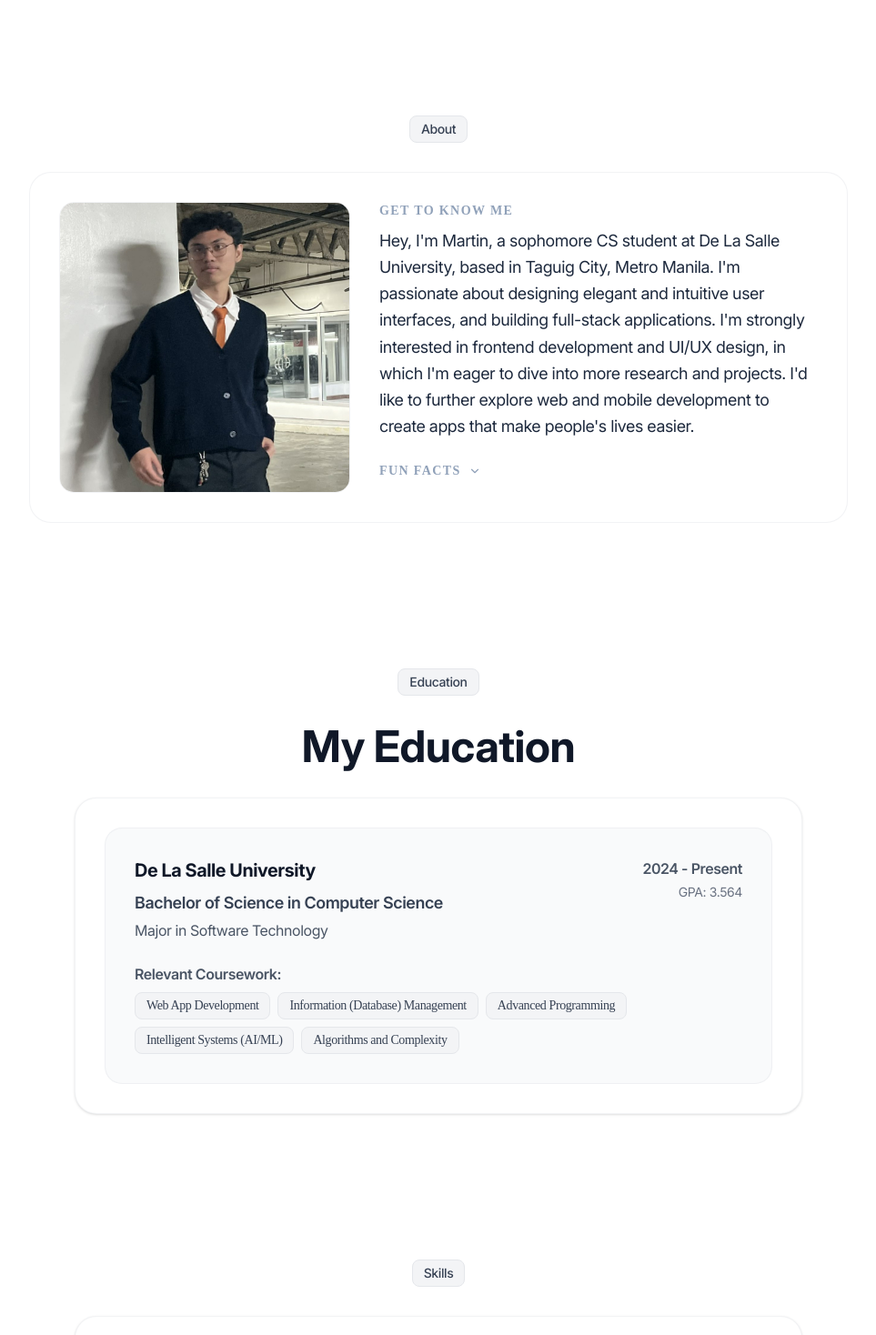
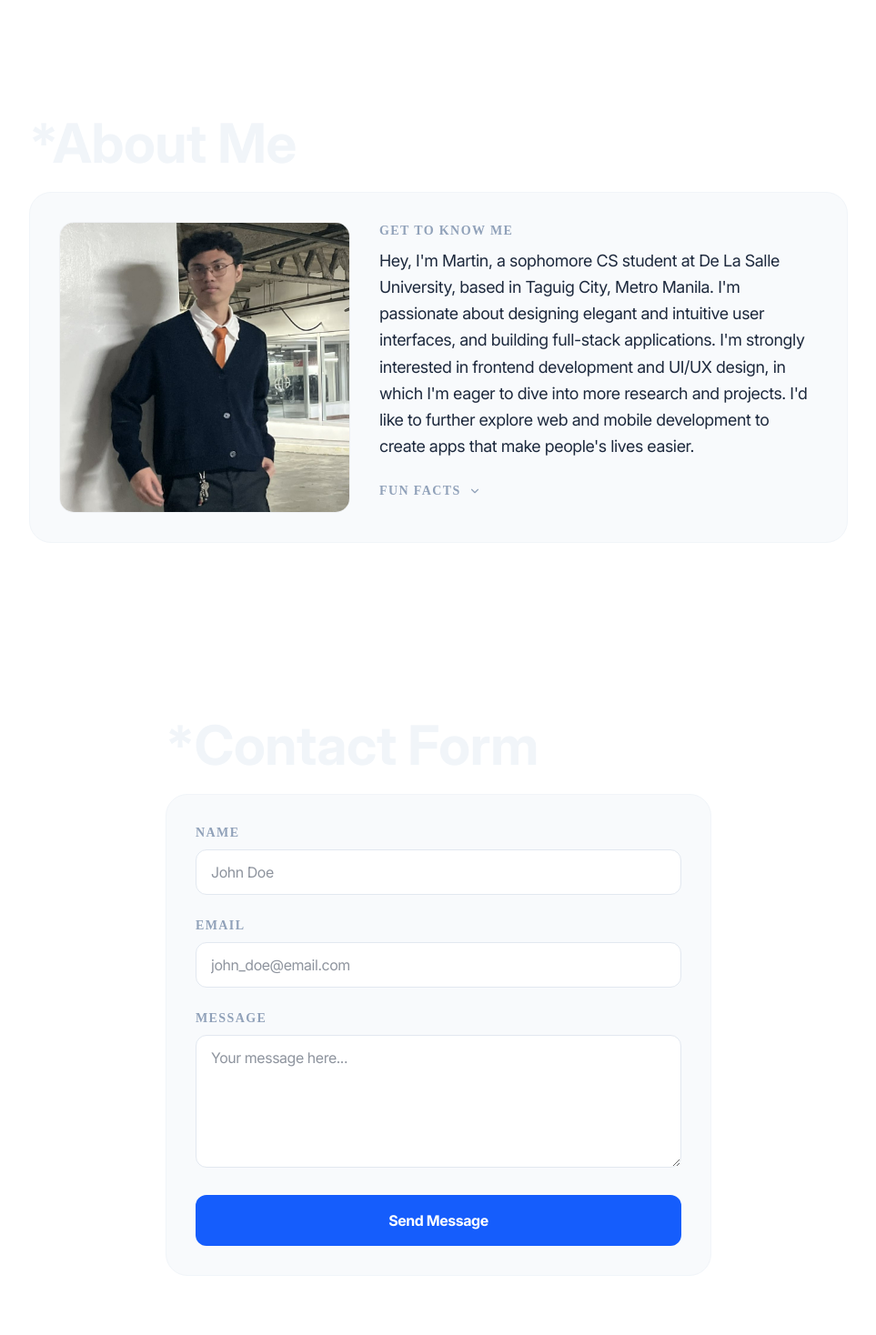
Before and after one commit to martinmnlx/portfolio, a React (Vite) app: page / in a window 1280 px wide. Shown: the part 620-2088 px from the top of the page at 91% size, without its empty margins (158-1121 px from the left). Built offline with nearby package versions, Linux system fonts and the light colour scheme; a web font is replaced by a local one.

Commit message:
improved overall colors and contact form

```diff
--- a/src/components/main/AboutSection.jsx
+++ b/src/components/main/AboutSection.jsx
@@ -16,23 +16,64 @@ function AboutSection({ id }) {
     "I like watching Valorant e-sports tournaments, and my favorite teams are Paper Rex and Sentinels."
   ];
 
+  // Animation variants for the whole section entry
+  const containerVariants = {
+    hidden: { opacity: 0, y: 30 },
+    visible: {
+      opacity: 1,
+      y: 0,
+      transition: {
+        duration: 0.8,
+        ease: "easeOut",
+        staggerChildren: 0.2
+      }
+    }
+  };
+
+  const itemVariants = {
+    hidden: { opacity: 0, y: 20 },
+    visible: { opacity: 1, y: 0, transition: { duration: 0.5 } }
+  };
+
   return (
-    <section id={id} className="w-full flex flex-col items-center pt-32 md:pt-48 px-4 md:px-8 bg-white">
-      {/* Category Badge */}
-      <div className='flex justify-center mb-8'>
+    <motion.section
+      id={id}
+      initial="hidden"
+      whileInView="visible"
+      viewport={{ once: true, amount: 0.2 }}
+      variants={containerVariants}
+      className="w-full flex flex-col items-center pt-32 md:pt-48 px-4 md:px-8 bg-white"
+    >
+      {/* Category Badge
+      <motion.div variants={itemVariants} className='flex justify-center mb-8'>
         <span className='inline-block px-3 py-1 bg-gray-100 text-gray-700 text-sm font-medium rounded-lg border border-gray-200 font-body'>
           About
         </span>
-      </div>
+      </motion.div>
+      */}
 
-      <div className="w-full max-w-225 flex flex-col md:flex-row gap-8 p-6 md:p-8 border border-gray-200/50 rounded-3xl bg-white">
-        <div className="shrink-0">
+      <motion.h1
+        variants={itemVariants}
+        className="font-body text-4xl md:text-6xl font-bold text-slate-100 mb-6 w-full max-w-225 text-center md:text-left"
+      >
+        *About Me
+      </motion.h1>
+
+      <motion.div
+        variants={itemVariants}
+        className="w-full max-w-225 flex flex-col md:flex-row gap-8 p-6 md:p-8 border border-slate-100 rounded-3xl bg-slate-50"
+      >
+        <motion.div
+          className="shrink-0"
+          whileHover={{ scale: 1.02 }}
+          transition={{ type: "spring", stiffness: 300 }}
+        >
           <img
             src={selfImage}
             alt="Martin Manalo"
-            className="w-60 h-60 md:w-80 md:h-80 rounded-2xl border border-gray-200/50 object-cover mx-auto md:mx-0"
+            className="w-full h-64 md:w-80 md:h-80 rounded-2xl border border-gray-200/50 object-cover mx-auto md:mx-0"
           />
-        </div>
+        </motion.div>
 
         <div className="flex-1">
           <h2 className="font-mono text-xs md:text-sm font-semibold text-slate-400 tracking-widest uppercase">
@@ -45,7 +86,7 @@ function AboutSection({ id }) {
             I'd like to further explore web and mobile development to create apps that make people's lives easier.
           </p>
 
-          <div className="mt pt-6">
+          <div className="mt-6">
             <button
               onClick={() => setShowFacts(!showFacts)}
               className="flex items-center gap-2 group focus:outline-none cursor-pointer"
@@ -64,25 +105,21 @@ function AboutSection({ id }) {
             <AnimatePresence>
               {showFacts && (
                 <motion.ul
-                  initial="hidden"
-                  animate="visible"
-                  exit="hidden"
-                  variants={{
-                    visible: { transition: { staggerChildren: 0.1 } },
-                    hidden: { transition: { staggerChildren: 0.05, staggerDirection: -1 } }
-                  }}
-                  className="font-body text-sm md:text-base text-slate-600 leading-relaxed mt-4 space-y-3"
+                  initial={{ height: 0, opacity: 0 }}
+                  animate={{ height: "auto", opacity: 1 }}
+                  exit={{ height: 0, opacity: 0 }}
+                  transition={{ duration: 0.4, ease: "easeInOut" }}
+                  className="font-body text-sm md:text-base text-slate-600 leading-relaxed mt-4 space-y-3 overflow-hidden"
                 >
                   {funFacts.map((fact, index) => (
                     <motion.li
                       key={index}
-                      variants={{
-                        visible: { opacity: 1, x: 0 },
-                        hidden: { opacity: 0, x: -10 }
-                      }}
-                      className="flex gap-2"
+                      initial={{ opacity: 0, x: -10 }}
+                      animate={{ opacity: 1, x: 0 }}
+                      transition={{ delay: index * 0.05 }}
+                      className="flex gap-4"
                     >
-                      <span className="text-blue-500">•</span>
+                      <span className="text-slate-400 shrink-0">•</span>
                       {fact}
                     </motion.li>
                   ))}
@@ -91,8 +128,8 @@ function AboutSection({ id }) {
             </AnimatePresence>
           </div>
         </div>
-      </div>
-    </section>
+      </motion.div>
+    </motion.section>
   );
 }
 
--- a/src/components/main/ContactSection.jsx
+++ b/src/components/main/ContactSection.jsx
@@ -1,54 +1,77 @@
 import { useState } from 'react';
+import { motion, AnimatePresence } from 'framer-motion';
 
 function ContactSection({ id }) {
-  const [formData, setFormData] = useState({
-    name: '',
-    email: '',
-    message: ''
-  });
-
+  const [formData, setFormData] = useState({ name: '', email: '', message: '' });
   const [submitted, setSubmitted] = useState(false);
 
   const handleChange = (e) => {
     const { name, value } = e.target;
-    setFormData(prev => ({
-      ...prev,
-      [name]: value
-    }));
+    setFormData(prev => ({ ...prev, [name]: value }));
   };
 
   const handleSubmit = (e) => {
     e.preventDefault();
-    // Here you would typically send the form data to a backend
     console.log('Form submitted:', formData);
     setSubmitted(true);
 
-    // Reset form after 2 seconds
     setTimeout(() => {
       setFormData({ name: '', email: '', message: '' });
       setSubmitted(false);
-    }, 2000);
+    }, 3000);
+  };
+
+  // Animation Variants
+  const containerVariants = {
+    hidden: { opacity: 0, y: 30 },
+    visible: {
+      opacity: 1,
+      y: 0,
+      transition: {
+        duration: 0.8,
+        ease: "easeOut",
+        staggerChildren: 0.15 // Stagger the form fields
+      }
+    }
+  };
+
+  const itemVariants = {
+    hidden: { opacity: 0, y: 20 },
+    visible: { opacity: 1, y: 0, transition: { duration: 0.5 } }
   };
 
   return (
-    <section id={id} className="w-full pt-32 md:pt-[10rem] flex flex-col items-center px-[1rem] md:px-[2rem]">
-      <div className='flex justify-center mb-[2rem]'>
-        <span className='inline-block px-3 py-1 bg-gray-100 text-gray-700 text-sm font-medium rounded-[0.5rem] border border-gray-200 font-body'>
+    <motion.section
+      id={id}
+      initial="hidden"
+      whileInView="visible"
+      viewport={{ once: true, amount: 0.2 }}
+      variants={containerVariants}
+      className="w-full pt-32 md:pt-48 pb-16 flex flex-col items-center px-4 md:px-8 bg-white"
+    >
+      {/* Category Badge
+      <motion.div variants={itemVariants} className='flex justify-center mb-8'>
+        <span className='inline-block px-3 py-1 bg-gray-100 text-gray-700 text-sm font-medium rounded-lg border border-gray-200 font-body'>
           Contact
         </span>
-      </div>
-      <div className="w-full max-w-[500px] p-[1.5rem] md:p-[2rem] shadow-sm border border-gray-200/50 rounded-[1.5rem] bg-white">
-        <h1 className="font-body text-3xl md:text-5xl font-bold text-gray-900 mb-[1.5rem] text-center">
-          Get In Touch
-        </h1>
-        <p className="font-body text-gray-600 mb-[2rem] text-center">
-          Have a question or want to work together?<br></br>
-          Feel free to reach out!
-        </p>
+      </motion.div>
+      */}
 
-        <form onSubmit={handleSubmit} className="flex flex-col gap-[1.5rem]">
-          <div>
-            <label htmlFor="name" className="font-body text-gray-700 font-semibold block mb-[0.5rem]">
+      <motion.h1
+        variants={itemVariants}
+        className="font-body text-4xl md:text-6xl font-bold text-slate-100 mb-6 w-full max-w-150 text-center md:text-left"
+      >
+        *Contact Form
+      </motion.h1>
+
+      <motion.div
+        variants={itemVariants}
+        className="w-full max-w-150 p-6 md:p-8 border border-slate-100 rounded-3xl bg-slate-50"
+      >
+        <form onSubmit={handleSubmit} className="flex flex-col gap-6">
+          {/* Animated Input Group: Name */}
+          <motion.div variants={itemVariants}>
+            <label htmlFor="name" className="font-mono text-xs md:text-sm font-semibold text-slate-400 tracking-widest uppercase block mb-2">
               Name
             </label>
             <input
@@ -58,13 +81,14 @@ function ContactSection({ id }) {
               value={formData.name}
               onChange={handleChange}
               required
-              className="w-full px-4 py-2 border border-gray-300 rounded-[0.8rem] font-body text-gray-900 bg-white focus:outline-none focus:ring-2 focus:ring-gray-700 focus:border-transparent transition-all duration-200"
-              placeholder="Your name"
+              className="w-full px-4 py-3 border border-slate-200 rounded-xl font-body text-slate-800 bg-white focus:outline-none focus:ring-2 focus:ring-blue-600/20 transition-all duration-200"
+              placeholder="John Doe"
             />
-          </div>
+          </motion.div>
 
-          <div>
-            <label htmlFor="email" className="font-body text-gray-700 font-semibold block mb-[0.5rem]">
+          {/* Animated Input Group: Email */}
+          <motion.div variants={itemVariants}>
+            <label htmlFor="email" className="font-mono text-xs md:text-sm font-semibold text-slate-400 tracking-widest uppercase block mb-2">
               Email
             </label>
             <input
@@ -74,13 +98,14 @@ function ContactSection({ id }) {
               value={formData.email}
               onChange={handleChange}
               required
-              className="w-full px-4 py-2 border border-gray-300 rounded-[0.8rem] font-body text-gray-900 bg-white focus:outline-none focus:ring-2 focus:ring-gray-700 focus:border-transparent transition-all duration-200"
-              placeholder="your@email.com"
+              className="w-full px-4 py-3 border border-slate-200 rounded-xl font-body text-slate-800 bg-white focus:outline-none focus:ring-2 focus:ring-blue-600/20 transition-all duration-200"
+              placeholder="john_doe@email.com"
             />
-          </div>
+          </motion.div>
 
-          <div>
-            <label htmlFor="message" className="font-body text-gray-700 font-semibold block mb-[0.5rem]">
+          {/* Animated Input Group: Message */}
+          <motion.div variants={itemVariants}>
+            <label htmlFor="message" className="font-mono text-xs md:text-sm font-semibold text-slate-400 tracking-widest uppercase block mb-2">
               Message
             </label>
             <textarea
@@ -90,20 +115,36 @@ function ContactSection({ id }) {
               onChange={handleChange}
               required
               rows="5"
-              className="w-full px-4 py-2 border border-gray-300 rounded-[0.8rem] font-body text-gray-900 bg-white focus:outline-none focus:ring-2 focus:ring-gray-700 focus:border-transparent resize-none transition-all duration-200"
+              className="w-full px-4 py-3 border border-slate-200 rounded-xl font-body text-slate-800 bg-white focus:outline-none focus:ring-2 focus:ring-blue-600/20 transition-all duration-200"
               placeholder="Your message here..."
             ></textarea>
-          </div>
+          </motion.div>
 
-          <button
+          {/* Submit Button with Hover/Tap Motion */}
+          <motion.button
+            variants={itemVariants}
+            whileHover={{ scale: 1.02 }}
+            whileTap={{ scale: 0.98 }}
+            transition={{ duration: 0.2 }}
             type="submit"
-            className="w-full px-4 py-3 bg-gray-900 text-white font-body font-semibold rounded-[0.8rem] hover:bg-gray-800 transition-colors duration-200"
+            disabled={submitted}
+            className={`w-full px-4 py-4 ${submitted ? 'bg-green-600' : 'bg-blue-600 hover:bg-blue-700'} text-white font-body font-bold rounded-xl transition-colors duration-300 cursor-pointer`}
           >
-            {submitted ? 'Message Sent! ✓' : 'Send Message'}
-          </button>
+            <AnimatePresence mode="wait">
+              <motion.span
+                key={submitted ? "sent" : "idle"}
+                initial={{ opacity: 0, y: 10 }}
+                animate={{ opacity: 1, y: 0 }}
+                exit={{ opacity: 0, y: -10 }}
+                transition={{ duration: 0.2 }}
+              >
+                {submitted ? 'Message Sent! ✓' : 'Send Message'}
+              </motion.span>
+            </AnimatePresence>
+          </motion.button>
         </form>
-      </div>
-    </section>
+      </motion.div>
+    </motion.section>
   );
 }
 
--- a/src/pages/MainPage.jsx
+++ b/src/pages/MainPage.jsx
@@ -15,8 +15,8 @@ function MainPage() {
 
         <HeroSection id="hero"/>
         <AboutSection id="about"/>
-        <EducationSection id="education"/>
-        <StackSection id="stack"/>
+        {/* <EducationSection id="education"/> */}
+        {/* <StackSection id="stack"/> */}
         {/* <ProjectsSection id="projects"/> */}
         <ContactSection id="contact"/>
       </div>
```
